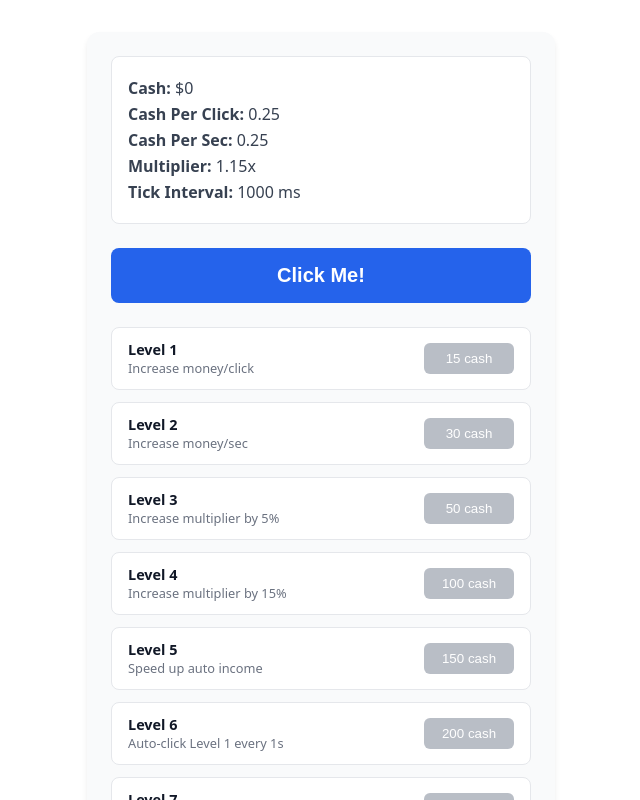
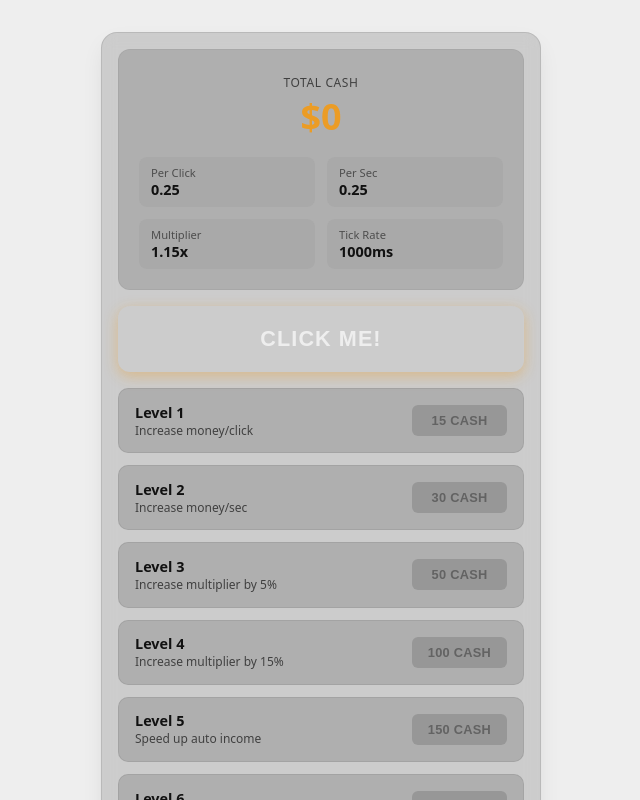
Before and after one commit to webrune-tim/svelte-button-masher, a SvelteKit app: page / in a window 1280 px wide. Shown: the top 800 px of the page, without its empty margins (319-959 px from the left). Built offline with nearby package versions, Linux system fonts and the light colour scheme.

Commit message:
CSS Start

```diff
--- a/src/routes/+layout.svelte
+++ b/src/routes/+layout.svelte
@@ -1,6 +1,8 @@
 <script lang="ts">
 	import favicon from '#lib/assets/favicon.svg';
 	import type { LayoutProps } from './$types';
+
+	import './styles.css'
 
 	let { children }: LayoutProps = $props();
 </script>
--- a/src/routes/+page.svelte
+++ b/src/routes/+page.svelte
@@ -2,25 +2,69 @@
   import { createGame } from './game.svelte';
 
   const game = createGame();
+
+  // Floating click feedback items
+  let floatingTexts = $state<{ id: number; text: string; x: number; y: number }[]>([]);
+  let nextId = 0;
+
+  function handleMainClick(e: MouseEvent) {
+    game.handleMainClick();
+
+    // Spawn floating cash text at click coordinates
+    const rect = (e.currentTarget as HTMLElement).getBoundingClientRect();
+    const x = e.clientX - rect.left;
+    const y = e.clientY - rect.top;
+
+    const id = nextId++;
+    floatingTexts = [...floatingTexts, { id, text: `+${game.fmt(game.cashPerClick)}`, x, y }];
+
+    setTimeout(() => {
+      floatingTexts = floatingTexts.filter(item => item.id !== id);
+    }, 800);
+  }
 </script>
 
 <div class="game-container">
   <div class="stats">
-    <p><strong>Cash:</strong> ${game.fmt(game.cash)}</p>
-    <p><strong>Cash Per Click:</strong> {game.fmt(game.cashPerClick)}</p>
-    <p><strong>Cash Per Sec:</strong> {game.fmt(game.cashPerSec)}</p>
-    <p><strong>Multiplier:</strong> {game.fmt(game.multiplier)}x</p>
-    <p><strong>Tick Interval:</strong> {game.fmt(game.time)} ms</p>
+    <div class="stat-main">
+      <span class="label">Total Cash</span>
+      <h2 class="cash-display">${game.fmt(game.cash)}</h2>
+    </div>
+    <div class="stat-grid">
+      <div class="stat-item">
+        <span class="label">Per Click</span>
+        <span class="value">{game.fmt(game.cashPerClick)}</span>
+      </div>
+      <div class="stat-item">
+        <span class="label">Per Sec</span>
+        <span class="value">{game.fmt(game.cashPerSec)}</span>
+      </div>
+      <div class="stat-item">
+        <span class="label">Multiplier</span>
+        <span class="value">{game.fmt(game.multiplier)}x</span>
+      </div>
+      <div class="stat-item">
+        <span class="label">Tick Rate</span>
+        <span class="value">{game.fmt(game.time)}ms</span>
+      </div>
+    </div>
   </div>
 
   <div class="main-action">
-    <button class="click-btn" onclick={game.handleMainClick}>Click Me!</button>
+    <button class="click-btn" onclick={handleMainClick}>
+      <span>CLICK ME!</span>
+      {#each floatingTexts as ft (ft.id)}
+        <span class="floating-text" style="left: {ft.x}px; top: {ft.y}px;">{ft.text}</span>
+      {/each}
+    </button>
   </div>
 
   <div class="buttons">
     {#each game.upgrades as item (item.level)}
-      <div class="btn-area">
-        <div>
+      {@const progress = Math.min(100, (game.cash / item.cost) * 100)}
+      {@const affordable = game.cash > item.cost && !item.purchased}
+      <div class="btn-area" class:affordable>
+        <div class="info">
           <p class="title">{item.title}</p>
           <p class="desc">{item.description}</p>
         </div>
@@ -29,8 +73,11 @@
           disabled={game.cash <= item.cost || item.purchased}
           onclick={item.action}
         >
-          {item.purchased ? 'Owned' : `${item.cost} cash`}
+          {item.purchased ? 'OWNED' : `${item.cost} CASH`}
         </button>
+        <div class="progress-bar-container">
+          <div class="progress-bar" style="width: {item.purchased ? 100 : progress}%"></div>
+        </div>
       </div>
     {/each}
   </div>
@@ -39,47 +86,117 @@
 <style>
   .game-container {
     font-family: system-ui, -apple-system, BlinkMacSystemFont, 'Segoe UI', Roboto, sans-serif;
-    max-width: 420px;
+    max-width: 440px;
     margin: 2rem auto;
-    padding: 1.5rem;
-    background: #f9fafb;
-    border-radius: 12px;
-    box-shadow: 0 4px 6px -1px rgb(0 0 0 / 0.1);
+    padding: var(--gap);
+    background: var(--bg-trans);
+    border: 1px solid rgb(from var(--text) r g b / 0.1);
+    border-radius: 16px;
+    box-shadow: 0 10px 25px -5px rgb(0 0 0 / 0.1), 0 8px 10px -6px rgb(0 0 0 / 0.1);
+    backdrop-filter: blur(8px);
   }
 
   .stats {
-    background: white;
-    padding: 1rem;
-    border-radius: 8px;
-    margin-bottom: 1.5rem;
-    border: 1px solid #e5e7eb;
+    background: var(--bg-trans);
+    padding: 1.25rem;
+    border-radius: 12px;
+    margin-bottom: var(--gap);
+    border: 1px solid rgb(from var(--text) r g b / 0.05);
 
-    p {
-      margin: 0.25rem 0;
-      color: #374151;
+    .stat-main {
+      text-align: center;
+      margin-bottom: 1rem;
+
+      .label {
+        font-size: 0.75rem;
+        text-transform: uppercase;
+        letter-spacing: 0.05em;
+        opacity: 0.7;
+      }
+
+      .cash-display {
+        font-size: 2.25rem;
+        font-weight: 800;
+        color: var(--accent);
+        font-variant-numeric: tabular-nums;
+      }
+    }
+
+    .stat-grid {
+      display: grid;
+      grid-template-columns: repeat(2, 1fr);
+      gap: 0.75rem;
+
+      .stat-item {
+        background: rgb(from var(--text) r g b / 0.04);
+        padding: 0.5rem 0.75rem;
+        border-radius: 8px;
+        display: flex;
+        flex-direction: column;
+
+        .label {
+          font-size: 0.7rem;
+          opacity: 0.6;
+        }
+
+        .value {
+          font-weight: 600;
+          font-size: 0.9rem;
+        }
+      }
     }
   }
 
   .main-action {
     display: flex;
     justify-content: center;
-    margin-bottom: 1.5rem;
+    margin-bottom: var(--gap);
 
     .click-btn {
+      position: relative;
+      overflow: hidden;
       width: 100%;
-      padding: 1rem;
-      font-size: 1.25rem;
-      font-weight: bold;
-      background: #2563eb;
-      color: white;
+      padding: 1.25rem;
+      font-size: 1.35rem;
+      font-weight: 900;
+      letter-spacing: 0.05em;
+      color: var(--white);
+      background: linear-gradient(135deg, var(--accent), hsl(from var(--accent) h s calc(l - 15%)));
       border: none;
-      border-radius: 8px;
+      border-radius: 12px;
       cursor: pointer;
-      transition: background 0.2s;
+      box-shadow: 0 4px 14px rgb(from var(--accent) r g b / 0.4);
+      transition: transform 0.1s ease, filter 0.2s ease;
 
       &:hover {
-        background: #1d4ed8;
+        filter: brightness(1.1);
       }
+
+      &:active {
+        transform: scale(0.97);
+      }
+
+      .floating-text {
+        position: absolute;
+        pointer-events: none;
+        font-size: 1rem;
+        font-weight: 800;
+        color: #4ade80;
+        text-shadow: 0 2px 4px rgba(0,0,0,0.3);
+        transform: translate(-50%, -50%);
+        animation: floatUp 0.8s ease-out forwards;
+      }
+    }
+  }
+
+  @keyframes floatUp {
+    0% {
+      opacity: 1;
+      transform: translate(-50%, 0) scale(1);
+    }
+    100% {
+      opacity: 0;
+      transform: translate(-50%, -40px) scale(1.2);
     }
   }
 
@@ -90,46 +207,79 @@
   }
 
   .btn-area {
+    position: relative;
+    overflow: hidden;
     display: flex;
     justify-content: space-between;
     align-items: center;
-    background: white;
-    padding: 0.75rem 1rem;
-    border-radius: 8px;
-    border: 1px solid #e5e7eb;
+    background: var(--bg-trans);
+    border: 1px solid rgb(from var(--text) r g b / 0.08);
+    border-radius: 10px;
+    padding: 0.85rem 1rem;
+    transition: border-color 0.2s ease;
 
-    .title {
-      font-weight: 600;
-      margin: 0;
-      color: #111827;
-      font-size: 0.9rem;
+    &.affordable {
+      border-color: rgb(from var(--accent) r g b / 0.4);
     }
 
-    .desc {
-      margin: 0;
-      font-size: 0.8rem;
-      color: #6b7280;
+    .info {
+      z-index: 1;
+      .title {
+        font-weight: 700;
+        font-size: 0.9rem;
+      }
+
+      .desc {
+        font-size: 0.75rem;
+        opacity: 0.7;
+      }
     }
 
     button.power {
+      z-index: 1;
       padding: 0.5rem 1rem;
       background: #16a34a;
       color: white;
       border: none;
       border-radius: 6px;
       cursor: pointer;
-      font-weight: 500;
-      transition: background 0.2s;
-      min-width: 90px;
+      font-weight: 700;
+      font-size: 0.8rem;
+      letter-spacing: 0.02em;
+      transition: background 0.2s, transform 0.1s;
+      min-width: 95px;
       text-align: center;
+      box-shadow: 0 2px 5px rgba(0,0,0,0.1);
 
       &:hover:not(:disabled) {
         background: #15803d;
+        transform: translateY(-1px);
+      }
+
+      &:active:not(:disabled) {
+        transform: translateY(0);
       }
 
       &:disabled {
-        background: #9ca3af;
+        background: rgb(from var(--text) r g b / 0.15);
+        color: rgb(from var(--text) r g b / 0.4);
         cursor: not-allowed;
+        box-shadow: none;
+      }
+    }
+
+    .progress-bar-container {
+      position: absolute;
+      bottom: 0;
+      left: 0;
+      width: 100%;
+      height: 3px;
+      background: transparent;
+
+      .progress-bar {
+        height: 100%;
+        background: var(--accent);
+        transition: width 0.3s ease;
         opacity: 0.7;
       }
     }
--- /dev/null
+++ b/src/routes/styles.css
@@ -0,0 +1,29 @@
+:root {
+  color-scheme: light dark;
+
+  --black: #111111;
+  --white: #eeeeee;
+  --orange-dark: #eb3925;
+  --orange-light: #eb9c25;
+
+  --bg: light-dark(var(--white), var(--black));
+  --text: light-dark(var(--black), var(--white));
+  --accent: light-dark(var(--orange-light), var(--orange-dark));
+
+  --bg-trans: rgb(from var(--text) r g b / 0.15);
+
+  --gap: 1rem;
+}
+
+*,
+*::before,
+*::after {
+  box-sizing: border-box;
+  padding: 0;
+  margin: 0;
+}
+
+body {
+  color: var(--text);
+  background: var(--bg);
+}
```
